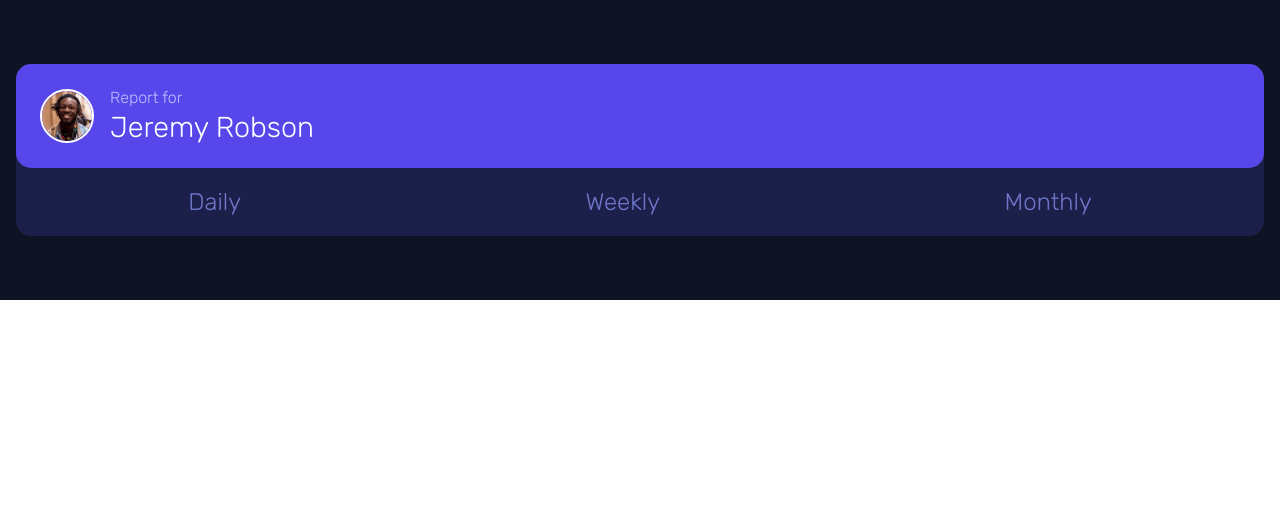
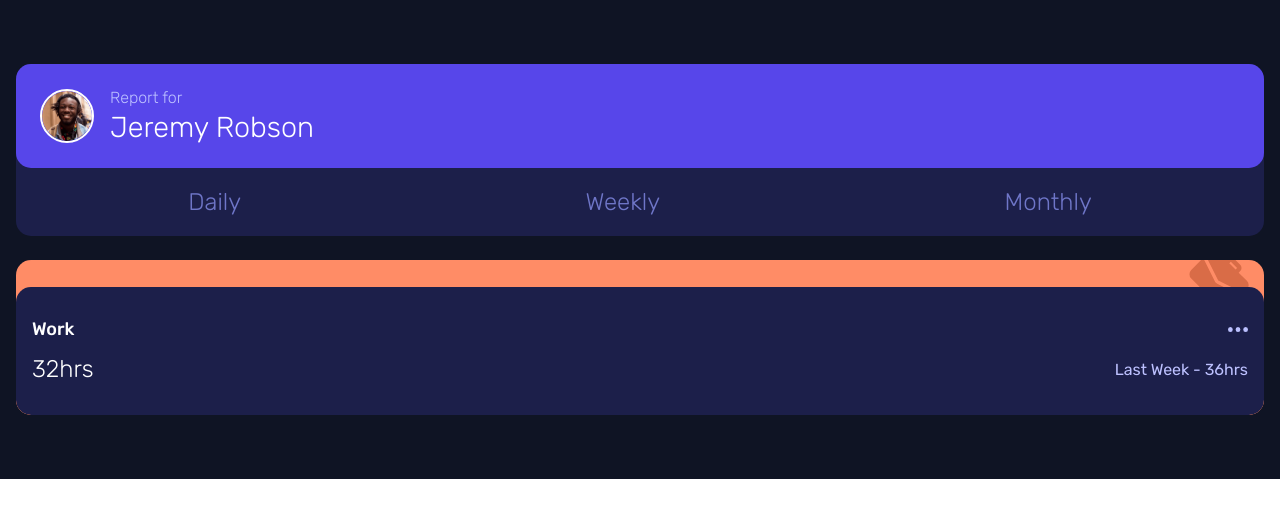
Before and after one commit to amrmabdelazeem/time-tracking-dashboard, a React (Create React App) app: page / in a window 1280 px wide. Shown: the top 518 px of the page. Built offline with nearby package versions, Linux system fonts and the light colour scheme.

Commit message:
Create the main used component

```diff
--- a/public/css/styles.css
+++ b/public/css/styles.css
@@ -30,12 +30,14 @@ span{
 .container{
     background-color: var(--very-dark-blue);
     padding: 4rem 1rem;
+    display: grid;
+    gap: 1.5rem;
 }
 .header{
     background-color: var(--dark-blue);
     border-radius: 15px;
 }
-.employee{
+.header .employee{
     background-color: #5746ea;
     display: flex;
     align-items: center;
@@ -49,13 +51,13 @@ span{
     border: 2px solid #fff;
     border-radius: 50%;
 }
-.title{
+.header .title{
     display: flex;
     flex-direction: column;
     justify-content: center;
     gap: .2rem;
 }
-.timeline{
+.header .timeline{
     display: flex;
     justify-content: space-around;
 }
@@ -63,3 +65,55 @@ span{
     color: var(--desaturated-blue);
     font-weight: 300;
 }
+.activity{
+    background-color: var(--light-red-work);
+    border-radius: 15px;
+    position: relative;
+    padding-top: 1.7rem;
+    z-index: 0;
+    overflow: hidden;
+}
+.activity .icon{
+    width: 60px;
+    position: absolute;
+    top: -10px;
+    z-index: -1;
+    right: 15px;
+
+}
+.activity .work{
+    background-color: var(--dark-blue);
+    border-radius: 15px;
+    padding: 1rem 1rem 2rem;
+}
+.work .title{
+    display: flex;
+    justify-content: space-between;
+    align-items: center;
+}
+.title h2{
+    color: #fff;
+    font-weight: 500;
+    font-size: 18px;
+
+}
+.title img{
+    width: 20px;
+    height: auto;
+}
+.work .content{
+    display: flex;
+    justify-content: space-between;
+    align-items: center;
+}
+.content h3{
+    color: #fff;
+    font-weight: 300;
+    margin: 0;
+    font-size: 1.5rem;
+}
+.content p{
+    color: var(--pale-blue);
+    margin: 0;
+
+}
--- /dev/null
+++ b/src/components/Activity.jsx
@@ -0,0 +1,17 @@
+import React from "react";
+
+export default function Activity(){
+    return <div className="activity">
+    <img className="icon" src="./images/icon-work.svg" alt="icon-briefcase" />
+        <div className="work">
+            <div className="title">
+                <h2>Work</h2>
+                <img src="./images/icon-ellipsis.svg" alt="icon-ellipsis" />
+            </div>
+            <div className="content">
+                <h3>32hrs</h3>
+                <p>Last Week - 36hrs</p>
+            </div>
+        </div>
+    </div>
+}
--- a/src/components/App.jsx
+++ b/src/components/App.jsx
@@ -1,10 +1,12 @@
 import React from "react";
 import Heading from "./Heading";
+import Activity from "./Activity";
 
 export default function App() {
   return (
     <div className="container">
       <Heading />
+      <Activity/>
     </div>
   );
 }
```
